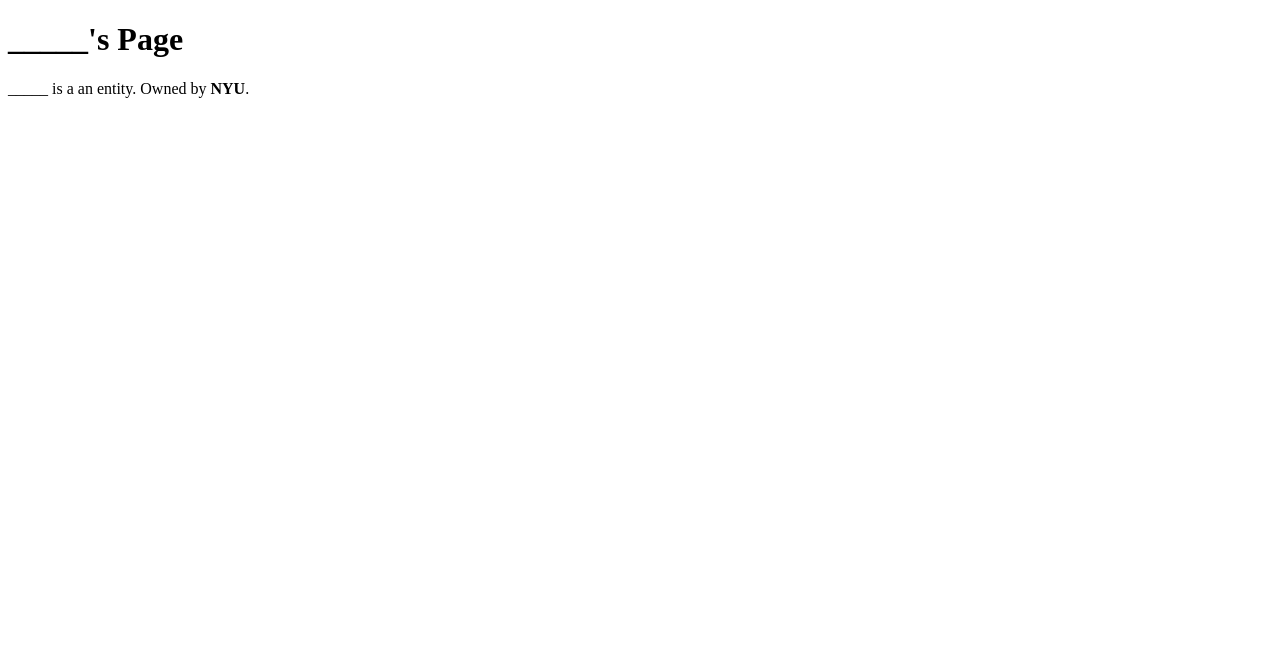
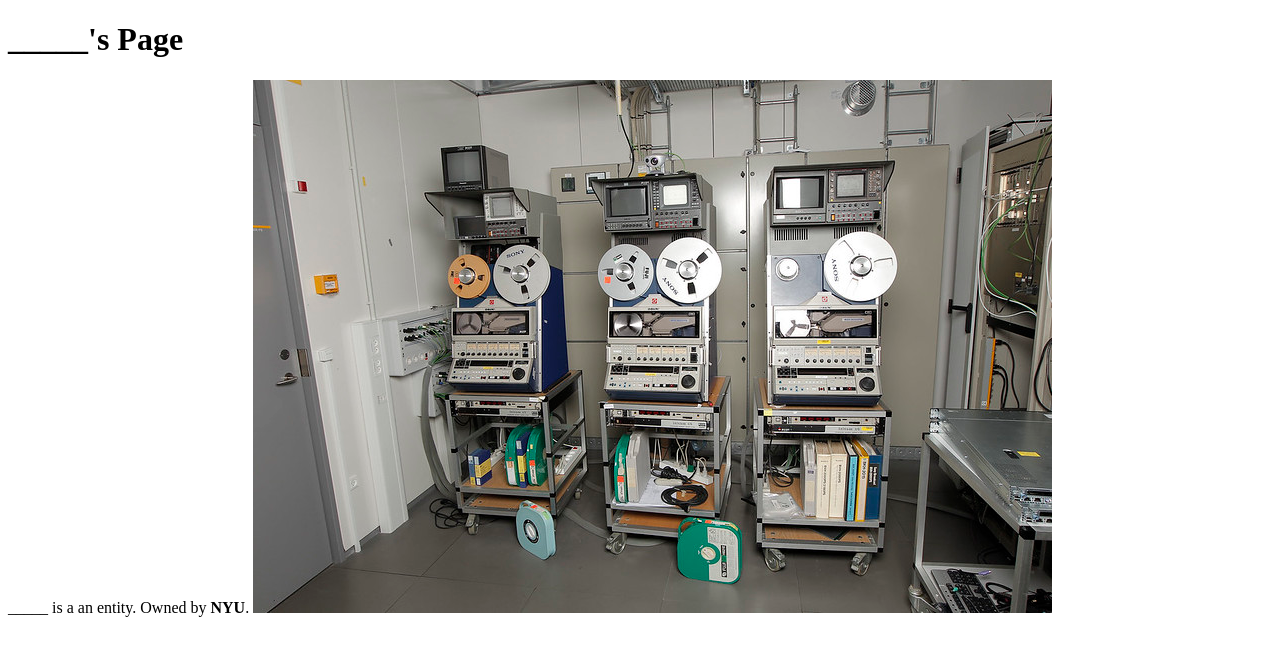
Before and after one commit to miapmiapmiap/ree_po, a plain HTML site: page index.html in a window 1280 px wide. Drawn offline with Linux system fonts and the light colour scheme.

Commit message:
updated html with image and link

```diff
--- a/index.html
+++ b/index.html
@@ -5,7 +5,10 @@
   </head>
   <body>
     <h1>_____'s Page</h1>
-    <p>_____ is a an entity. Owned by <strong>NYU</strong>.</p>
+    <p>_____ is a an entity. Owned by <strong>NYU</strong>.
+      <a href="https://flickr.com/photos/kulturarvsprojektet/6498646655/in/album-72157629730180465"><img src="me.jpg" alt="CC2.0 by DRs Kulturarvsprojekt"></a>
+
+          </p>
 
 
 </body></html>
```
